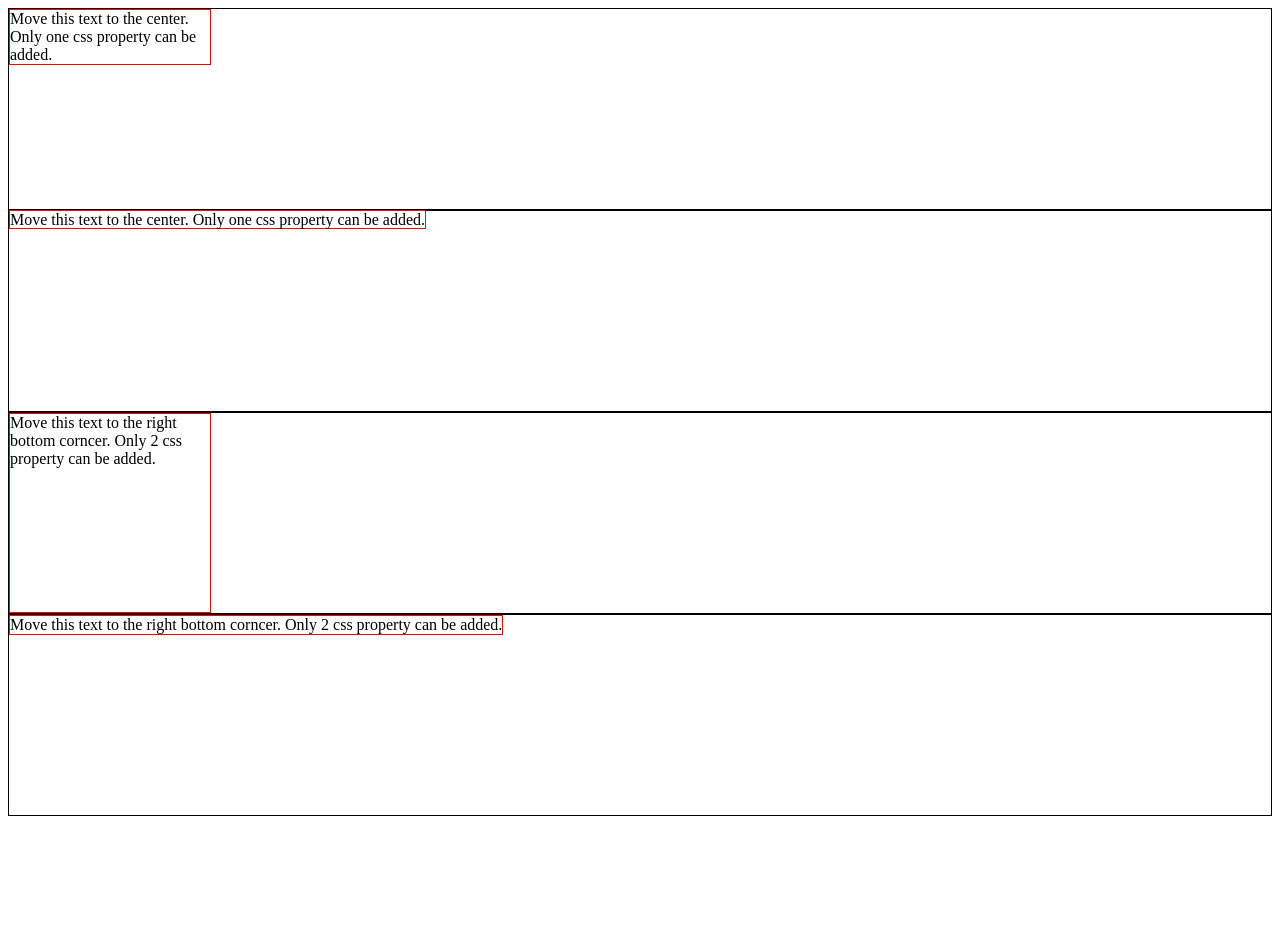
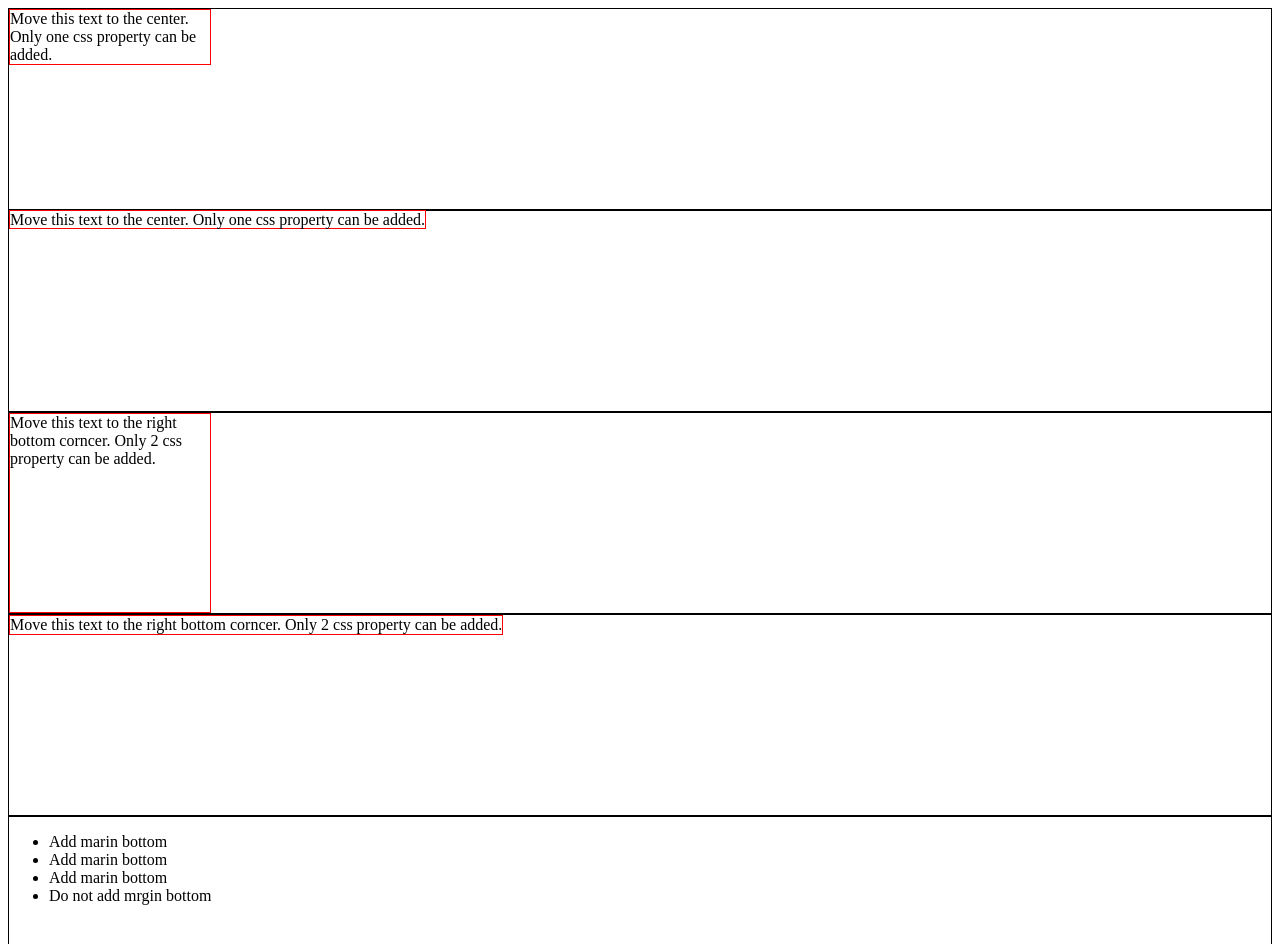
Before and after one commit to piotr-szybicki/interview-questions-ey, an Angular app: page / in a window 1280 px wide. Shown: the top 944 px of the page. Before the commit the page ends 824 px from the top, so only its background shows below. Built offline with nearby package versions, Linux system fonts and the light colour scheme.

Commit message:
2 files modified

```diff
--- a/src/app/css-pseudoclass/css-pseudoclass.component.html
+++ b/src/app/css-pseudoclass/css-pseudoclass.component.html
@@ -0,0 +1,8 @@
+<div class="container">
+	<ul>
+    <li>Add marin bottom</li>
+    <li>Add marin bottom</li>
+    <li>Add marin bottom</li>
+    <li>Do not add mrgin bottom</li>
+	</ul>
+</div>
--- a/src/app/css-pseudoclass/css-pseudoclass.component.scss
+++ b/src/app/css-pseudoclass/css-pseudoclass.component.scss
@@ -1,4 +1,4 @@
-.contianer {
+.container {
   border: 1px solid black;
   height: 200px;
   display: flex;
```
